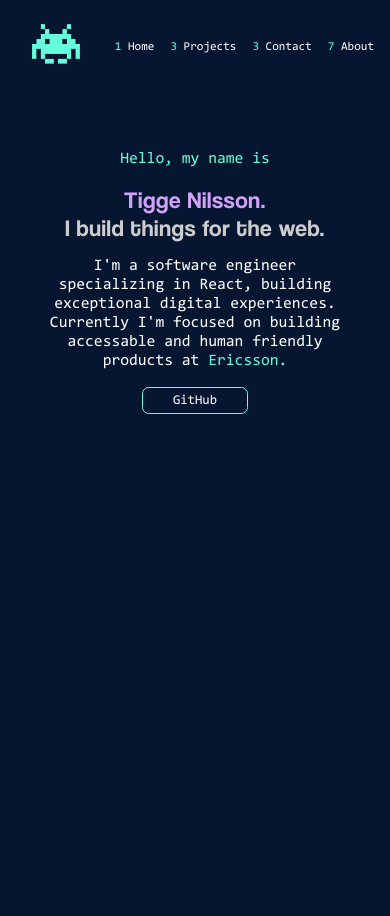
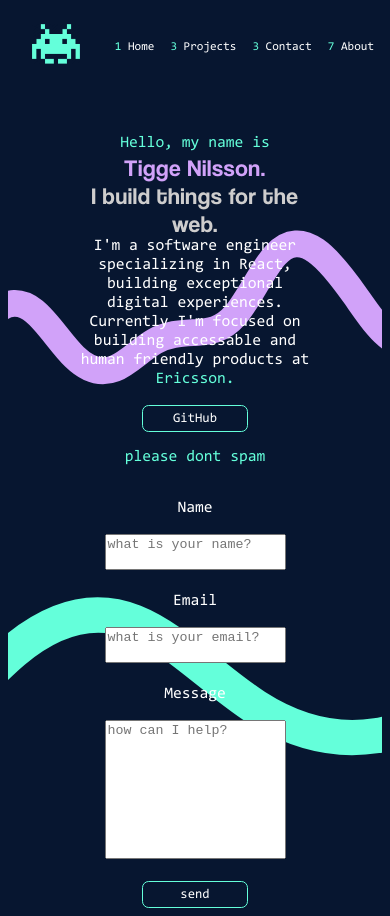
Before and after one commit to taaage/portfolio-client, a React (Create React App) app: page / in a window 390 px wide. Before the commit the page ends 844 px from the top, so only its background shows below. Built offline with nearby package versions, Linux system fonts and the light colour scheme.

Commit message:
refactor: menu change

```diff
--- a/src/App.tsx
+++ b/src/App.tsx
@@ -1,10 +1,18 @@
 import React from "react";
+import Menu from "./components/Menu/Menu";
+import Welcome from "./components/Welcome/Welcome";
 
 import "./App.css";
-import Menu from "./components/Menu/Menu";
+import Contact from "./components/Contact/Contact";
 
 const App = () => {
-  return <Menu />;
+  return (
+    <>
+      <Menu />
+      <Welcome />
+      <Contact />
+    </>
+  );
 };
 
 export default App;
--- a/src/components/Menu/Menu.tsx
+++ b/src/components/Menu/Menu.tsx
@@ -1,5 +1,4 @@
 import React from "react";
-import { useNavigate } from "react-router-dom";
 import LogoGreen from "../../images/logo-green.png";
 
 import "./Menu.css";
@@ -12,8 +11,6 @@
 };
 
 const Menu = () => {
-  let navigate = useNavigate();
-
   const renderMenuItems = () => {
     const menuItems: MenuItem[] = [
       { logo: LogoGreen, url: "/" },
@@ -25,8 +22,12 @@
 
     return (
       <div className="menu-container">
-        {menuItems.map(({ number, title, logo, url }) => (
-          <div className="menu-item" onClick={() => navigate(url)}>
+        {menuItems.map(({ number, title, logo, url }, index) => (
+          <div
+            key={index}
+            className="menu-item"
+            onClick={() => console.log("hello")}
+          >
             {logo ? (
               <img src={logo} alt={"alt"} />
             ) : (
--- a/src/pages/Home/Home.css
+++ b/src/components/Welcome/Welcome.css
@@ -1,29 +1,39 @@
-.home-content-container {
+.welcome-container {
   padding-top: 4em;
   display: flex;
   flex-direction: column;
+}
+
+.welcome-item {
   margin-left: 4em;
   margin-right: 4em;
 }
 
-.home-content-row-one {
+.welcome-item p {
+  margin-top: 0;
+  margin-bottom: 0;
+}
+
+.welcome-item:nth-child(1) p {
   color: #64ffda;
 }
 
-.home-content-row-two {
+.welcome-item:nth-child(2) p {
   font-size: min(6vw, 6em);
   letter-spacing: 0.025em;
   color: #d1a2f9;
   font-family: "Coolvetica";
-  margin: 0em;
 }
 
-.home-content-row-three {
+.welcome-item:nth-child(3) p {
   font-size: min(6vw, 6em);
   letter-spacing: 0.025em;
   color: #cecdcd;
   font-family: "Coolvetica";
-  margin: 0em;
+}
+
+.welcome-item:nth-child(5) p {
+  margin-top: 1em;
 }
 
 .ericsson-text {
@@ -35,29 +45,8 @@
   color: red;
 }
 
-.github-button {
-  width: 8em;
-  height: 2em;
-  border-radius: 0.5em;
-  background-color: #071630;
-  border: 1px solid #64ffda;
-  color: white;
-  font-family: "Consonlas";
-}
-
-.github-button:hover {
-  cursor: pointer;
-  border: 1px solid red;
-}
-
 @media screen and (max-width: 720px) {
-  .home-content-container {
-    align-items: center;
-    margin-right: 2em;
-    margin-left: 2em;
-  }
-
-  .home-content-row-four {
+  .welcome-item {
     text-align: center;
   }
 }
--- /dev/null
+++ b/src/components/Welcome/Welcome.tsx
@@ -0,0 +1,60 @@
+import React from "react";
+
+import "./Welcome.css";
+import "../../App.css";
+
+type WelcomeItemType = {
+  text?: string;
+  noBreak?: boolean;
+  children?: React.ReactNode;
+};
+
+const Welcome = () => {
+  const welcomeItem: WelcomeItemType[] = [
+    { text: "Hello, my name is" },
+    { text: "Tigge Nilsson." },
+    { text: "I build things for the web." },
+    {
+      text: " I'm a software engineer specializing in React, building exceptional digital experiences. Currently I'm focused on building accessable and human friendly products at ",
+      noBreak: true,
+      children: (
+        <a
+          className="ericsson-text green-color"
+          href="https://www.ericsson.com/"
+          target="_blank "
+          rel="noreferrer"
+        >
+          Ericsson.
+        </a>
+      ),
+    },
+    {
+      children: (
+        <button
+          onClick={() => {
+            window.open("https://github.com", "_blank");
+          }}
+          className="my-button"
+        >
+          GitHub
+        </button>
+      ),
+    },
+  ];
+
+  const renderWelcomeItems = () =>
+    welcomeItem.map(({ text, noBreak, children }, index) => (
+      <div key={index} className="welcome-item">
+        {noBreak ? <span>{text}</span> : <p>{text}</p>}
+        {children}
+      </div>
+    ));
+
+  return (
+    <div className="welcome-container wave second-wave">
+      {renderWelcomeItems()}
+    </div>
+  );
+};
+
+export default Welcome;
--- a/src/index.tsx
+++ b/src/index.tsx
@@ -1,12 +1,6 @@
 import React from "react";
-import { BrowserRouter, Routes, Route } from "react-router-dom";
 import ReactDOM from "react-dom/client";
-
-import Home from "./pages/Home/Home";
-import About from "./pages/About";
-import Projects from "./pages/Projects";
-import Contact from "./pages/Contact";
-import Cv from "./pages/CV";
+import App from "./App";
 
 import "./index.css";
 
@@ -14,18 +8,4 @@
   document.getElementById("root") as HTMLElement
 );
 
-export default function App() {
-  return (
-    <BrowserRouter>
-      <Routes>
-        <Route path="/" element={<Home />} />
-        <Route path="/about" element={<About />} />
-        <Route path="/projects" element={<Projects />} />
-        <Route path="/contact" element={<Contact />} />
-        <Route path="/cv" element={<Cv />} />
-      </Routes>
-    </BrowserRouter>
-  );
-}
-
 root.render(<App />);
--- a/src/pages/About.tsx
+++ /dev/null
@@ -1,15 +0,0 @@
-import React from "react";
-import Menu from "../components/Menu/Menu";
-
-const About = () => {
-  return (
-    <>
-      <Menu />
-      <div>
-        <p>hello from about</p>
-      </div>
-    </>
-  );
-};
-
-export default About;
--- a/src/pages/CV.tsx
+++ /dev/null
@@ -1,15 +0,0 @@
-import React from "react";
-import Menu from "../components/Menu/Menu";
-
-const Cv = () => {
-  return (
-    <>
-      <Menu />
-      <div>
-        <p>hello from cv</p>
-      </div>
-    </>
-  );
-};
-
-export default Cv;
--- a/src/pages/Contact.tsx
+++ /dev/null
@@ -1,15 +0,0 @@
-import React from "react";
-import Menu from "../components/Menu/Menu";
-
-const Contact = () => {
-  return (
-    <>
-      <Menu />
-      <div>
-        <p>hello from contact</p>
-      </div>
-    </>
-  );
-};
-
-export default Contact;
--- a/src/pages/Home/Home.tsx
+++ /dev/null
@@ -1,49 +0,0 @@
-import "../../App.css";
-import "./Home.css";
-import Menu from "../../components/Menu/Menu";
-
-const Home = () => {
-  return (
-    <>
-      <Menu />
-      <div className="home-content-container">
-        <div>
-          <p className="home-content-row-one">Hello, my name is</p>
-        </div>
-        <div>
-          <p className="home-content-row-two">Tigge Nilsson.</p>
-        </div>
-        <div>
-          <p className="home-content-row-three">I build things for the web.</p>
-        </div>
-        <div>
-          <p className="home-content-row-four">
-            I'm a software engineer specializing in React, building exceptional
-            digital experiences. Currently I'm focused on building accessable
-            and human friendly products at{" "}
-            <a
-              className="ericsson-text green-color"
-              href="https://www.ericsson.com/"
-              target="_blank "
-              rel="noreferrer"
-            >
-              Ericsson.
-            </a>
-          </p>
-        </div>
-        <div>
-          <button
-            onClick={() => {
-              window.open("https://github.com", "_blank");
-            }}
-            className="github-button"
-          >
-            GitHub
-          </button>
-        </div>
-      </div>
-    </>
-  );
-};
-
-export default Home;
--- a/src/pages/Projects.tsx
+++ /dev/null
@@ -1,15 +0,0 @@
-import React from "react";
-import Menu from "../components/Menu/Menu";
-
-const Projects = () => {
-  return (
-    <>
-      <Menu />
-      <div>
-        <p>hello from projects</p>
-      </div>
-    </>
-  );
-};
-
-export default Projects;
```
